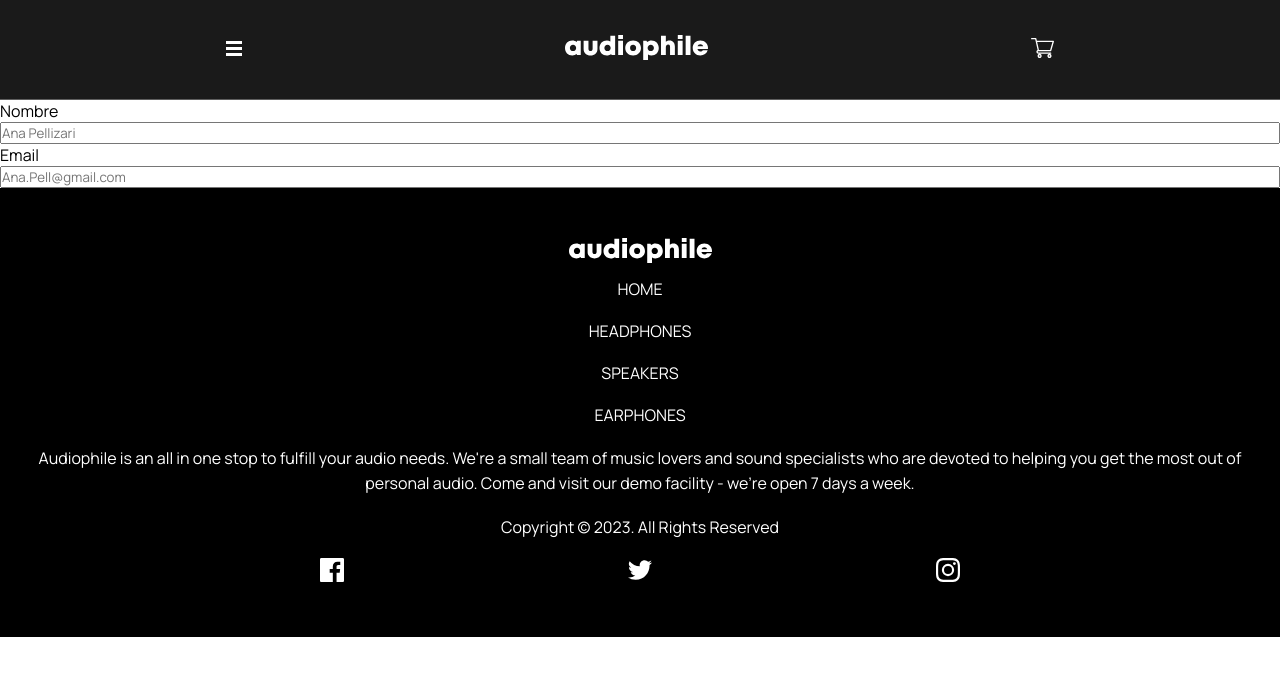
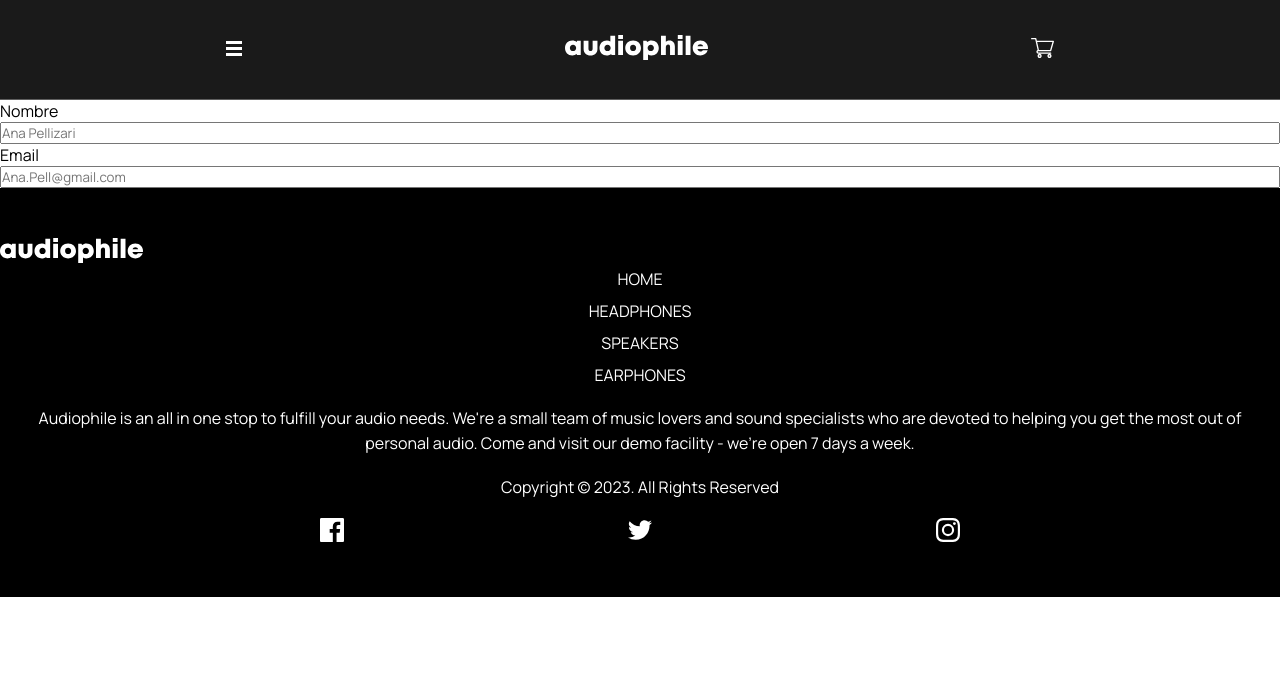
Before and after one commit to Wladimir-Dev/Audiophile_E-Commerce, a React (Create React App) app: page /#/checkout in a window 1280 px wide. Shown: the top 676 px of the page. Built offline with nearby package versions, Linux system fonts and the light colour scheme.

Commit message:
navigation options inside component

```diff
--- a/src/Components/Footer/index.jsx
+++ b/src/Components/Footer/index.jsx
@@ -1,5 +1,6 @@
 import React from 'react'
 import { NavLink } from 'react-router-dom'
+import { NavigationOption } from '../NavigationOption';
 
 import styles from './styles.module.css'
 
@@ -8,17 +9,13 @@ export const Footer = () => {
     const year = today.getFullYear();
     return (
         <footer className={styles.footer}>
-            <section className={styles.container__navigation}>
-                <NavLink to={`/`}>
-                    <img src="./assets/shared/desktop/logo.svg" alt="icon logo" />
-                </NavLink>
-                <ul>
-                    <li><NavLink to={'/'}>HOME</NavLink></li>
-                    <li><NavLink to={'/headphones'} >HEADPHONES</NavLink></li>
-                    <li><NavLink to={'/speakers'}>SPEAKERS</NavLink></li>
-                    <li><NavLink to={'/earphones'}>EARPHONES</NavLink></li>
-                </ul>
-            </section>
+
+            <NavLink to={`/`}>
+                <img src="./assets/shared/desktop/logo.svg" alt="icon logo" />
+            </NavLink>
+
+                <NavigationOption/>
+
             <p>Audiophile is an all in one stop to fulfill your audio needs.
                 We're a small team of music lovers and sound specialists who
                 are devoted to helping you get the most out of personal audio.
--- a/src/Components/Footer/styles.module.css
+++ b/src/Components/Footer/styles.module.css
@@ -12,6 +12,7 @@
     justify-content: center;
     align-items: center;
    row-gap: 10px;
+   list-style: none;
 }
 .container__navigation ul{
     list-style: none;
--- a/src/Components/Menu/index.jsx
+++ b/src/Components/Menu/index.jsx
@@ -4,6 +4,7 @@ import { Cart } from '../Cart';
 import { CategoryBar } from '../CategoryBar';
 import { useCart } from '../hooks/useCart';
 import { CloseIcon } from '../icons';
+import { NavigationOption } from '../NavigationOption';
 import styles from './styles.module.css'
 export const Menu = () => {
 
@@ -52,12 +53,9 @@ export const Menu = () => {
                     </div>
 
                 </div>
-                <ul className={`${styles.options} ${onBurger && styles.options_active}`}>
-                    <li>HOME</li>
-                    <li>HEADPHONES</li>
-                    <li>SPEAKERS</li>
-                    <li>EARPHONESF</li>
-                </ul>
+                <section className={`${styles.options} ${onBurger && styles.options_active}`}>
+                    <NavigationOption />
+                </section>
 
             </nav>
             <CategoryBar />
--- a/src/Components/Menu/styles.module.css
+++ b/src/Components/Menu/styles.module.css
@@ -57,7 +57,9 @@ header {
     transition: all .26s ease-in-out;
 
 }
-
+.options a{
+    color: black;
+}
 .options_active {
     display: flex;
     z-index: 1;
--- /dev/null
+++ b/src/Components/NavigationOption/index.jsx
@@ -0,0 +1,13 @@
+import React from 'react'
+import { NavLink } from 'react-router-dom'
+import styles from './styles.module.css'
+export const NavigationOption = () => {
+    return (
+        <ul className={styles.navigationOption}>
+            <li><NavLink to={'/'}>HOME</NavLink></li>
+            <li><NavLink to={'/headphones'} >HEADPHONES</NavLink></li>
+            <li><NavLink to={'/speakers'}>SPEAKERS</NavLink></li>
+            <li><NavLink to={'/earphones'}>EARPHONES</NavLink></li>
+        </ul>
+    )
+}
--- /dev/null
+++ b/src/Components/NavigationOption/styles.module.css
@@ -0,0 +1,13 @@
+.navigationOption {
+    display: flex;
+    flex-direction: column;
+    justify-content: center;
+    align-items: center;
+    row-gap: 10px;
+    list-style: none;
+
+}
+
+.navigationOption a {
+    text-decoration: none;
+}
```
